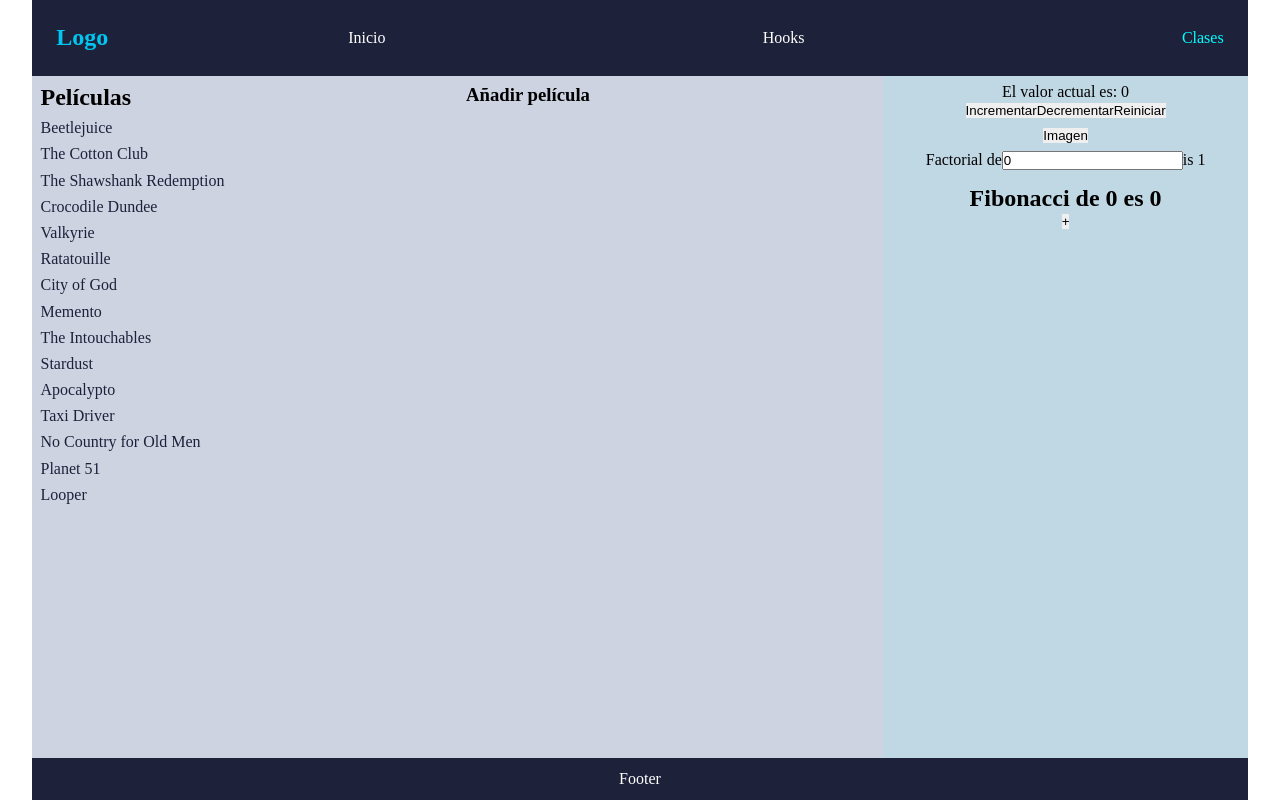
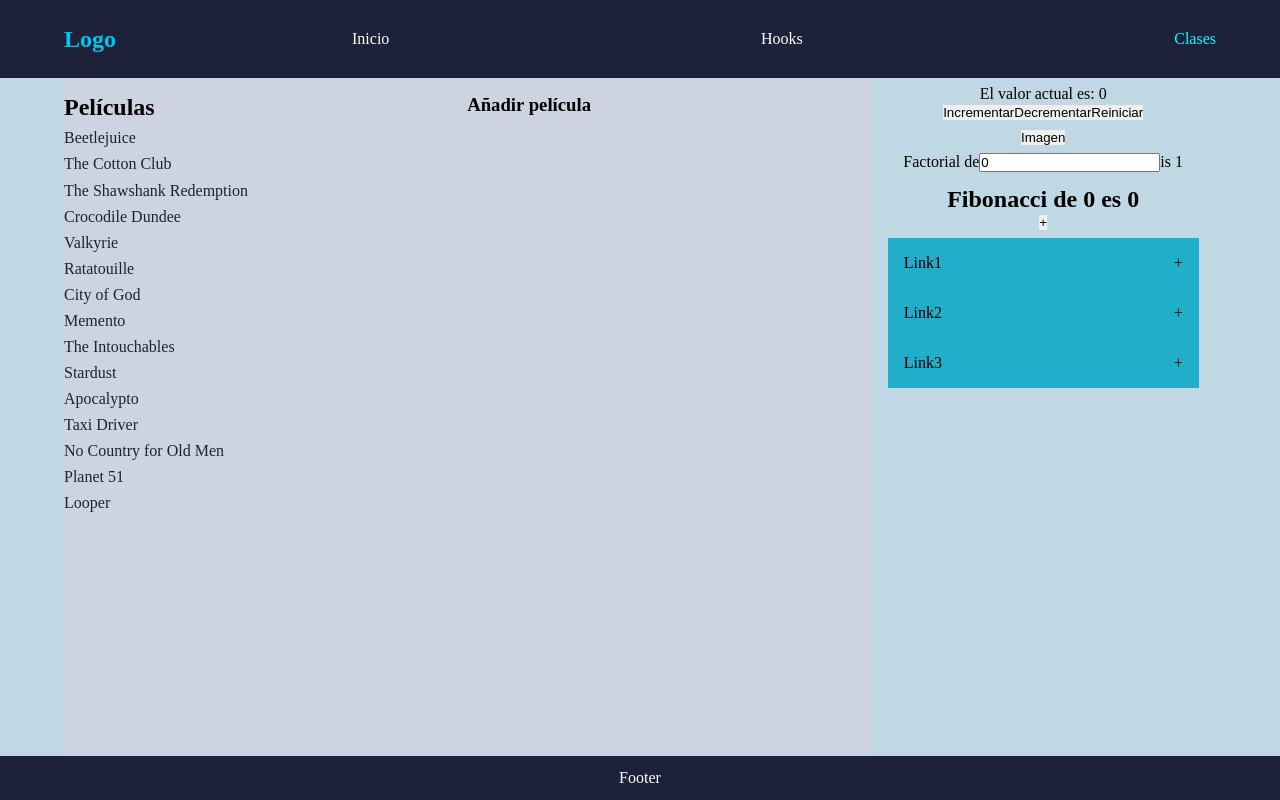
Before and after one commit to santi-gp/react-project, a React (Create React App) app: page /clases in a window 1280 px wide. Built offline with nearby package versions, Linux system fonts and the light colour scheme.

Commit message:
update layout

```diff
--- a/src/App.css
+++ b/src/App.css
@@ -8,12 +8,11 @@
   display: flex;
   flex-direction: column;
   margin: 0 auto;
-  width: 95%;
-  max-width: 1400px;
+  width: 100%;
   min-height: 100vh;
 }
 
-li{
+li {
   list-style-type: none;
 }
 
@@ -24,18 +23,53 @@ a {
 
 header,
 footer {
-  flex-shrink: 0;
+  flex: 0 0 auto;
   background-color: #1d213a;
+}
+
+.header_main {
+  margin: 0 5%;
+  padding: 2% 0;
+  display: flex;
+  justify-content: space-between;
+  align-items: center;
+}
+
+header .logo {
+  flex: 1;
+  color: #00c7f1;
+}
+
+header nav {
+  flex: 3;
+}
+
+nav ul {
+  display: flex;
+  justify-content: space-between;
+  align-items: center;
+  list-style: none;
 }
 
 header a {
   color: #fff;
 }
 
+.mburger {
+  display: none;
+}
+
 main {
   display: flex;
+  flex-direction: column;
   flex: 1 1 auto;
   background-color: #c0d7e4;
+}
+
+.main_content {
+  display: flex;
+  flex: 1 1 auto;
+  margin: 0 5%;
 }
 
 section {
@@ -44,7 +78,7 @@ section {
 }
 
 article {
-  margin: 2%;
+  margin: 2% 0;
 }
 
 aside {
@@ -62,37 +96,8 @@ footer p {
   color: #fff;
 }
 
-header {
-  padding: 2% 0;
-  display: flex;
-  justify-content: space-between;
-  align-items: center;
-}
-
-header .logo {
-  flex: 1;
-  color: #00c7f1;
-  margin-left: 2%;
-}
-
-header nav {
-  flex: 3;
-  margin-right: 2%;
-}
-
-nav ul {
-  display: flex;
-  justify-content: space-between;
-  align-items: center;
-  list-style: none;
-}
-
 button {
   border: none;
-}
-
-.mburger {
-  display: none;
 }
 
 @media only screen and (min-width: 320px) and (max-width: 768px) {
@@ -106,9 +111,20 @@ button {
     width: 100%;
   }
 
-  main {
-    display: flex;
-    flex-direction: column;
+  .header_main {
+    margin: 0 2%;
+  }
+
+  nav {
+    position: fixed;
+    top: 0;
+    left: -100%;
+    width: 66.67%;
+    transition: all 0.5s ease;
+  }
+
+  nav.open {
+    left: 0;
   }
 
   ul {
@@ -123,7 +139,6 @@ button {
 
   .mburger {
     display: block;
-    margin-right: 2%;
   }
 
   .mburger:hover {
@@ -139,27 +154,22 @@ button {
     transition: all 0.5s ease;
   }
 
-  nav {
-    position: fixed;
-    top: 0;
-    left: -100%;
-    width: 66.67%;
-    transition: all 0.5s ease;
-  }
-  nav.open{
-    left: 0;
-  }
-
   .mburger-1 {
     transform: translate(0, 10px) rotate(45deg);
   }
 
-  .mburger-2{
+  .mburger-2 {
     opacity: 0;
   }
 
-  .mburger-3{
+  .mburger-3 {
     transform: translate(0, -10px) rotate(-45deg);
   }
 
+  .main_content {
+    display: flex;
+    flex-direction: column;
+    margin: 0 2%;
+  }
+
 }
--- a/src/Layout.js
+++ b/src/Layout.js
@@ -6,11 +6,13 @@ import Header from './components/header/Header';
 function Layout() {
   return (
     <div className="App">
-      <Header/>
+      <Header />
       <main>
-          <Outlet/>
+        <div className='main_content'>
+          <Outlet />
+        </div>
       </main>
-      <Footer/>
+      <Footer />
     </div>
   );
 }
--- a/src/components/content/Accordion.css
+++ b/src/components/content/Accordion.css
@@ -18,16 +18,39 @@
 .accordion-title,
 .accordion-content {
     padding: 1rem;
- }
+}
 
 .accordion-content {
     background-color: #39b9d2;
 }
 
-.accordion ul{
-  list-style: none;
+.accordion ul {
+    list-style: none;
 }
-.accordion a{
-  color: #1d213a;
-  padding: 2% 0;
+
+.accordion a {
+    color: #1d213a;
+    padding: 2% 0;
 }
+
+.accordion_item {
+    margin: 0 auto;
+    width: 90%;
+}
+
+.accordion_item.active {
+    margin: 0 auto;
+    width: 90%;
+    background-color: #8fd9e1;
+}
+
+.content_wrapper {
+    height: 0;
+    overflow: hidden;
+    transition: all 0.5s ease;
+}
+
+.content_wrapper.open {
+    padding: 1em 0;
+    height: auto;
+}
--- /dev/null
+++ b/src/components/content/AccordionItem.js
@@ -0,0 +1,21 @@
+import React from 'react'
+import './Accordion.css';
+
+function AccordionItem({ item, onToggle, active }) {
+  const { header, content } = item;
+  return (
+    <>
+      <div className={`accordion_item ${active ? "active" : ""}`}>
+        <div className='accordion-title' onClick={onToggle}>
+          <div>{header}</div>
+          <div>{active ? '-' : '+'}</div>
+        </div>
+        <div className={`content_wrapper ${active ? "open" : ""}`}>
+          {content}
+        </div>
+      </div>
+    </>
+  )
+}
+
+export default AccordionItem
--- /dev/null
+++ b/src/components/content/AccordionMenu.js
@@ -0,0 +1,41 @@
+import React, { useState } from 'react'
+import AccordionItem from './AccordionItem'
+const dataMenu = [
+    {
+        header: 'Link1',
+        content: 'This is Lin1'
+    },
+    {
+        header: 'Link2',
+        content: 'This is Lin2'
+    },
+    {
+        header: 'Link3',
+        content: 'This is Lin3'
+    }
+]
+function AccordionMenu() {
+    const [click, setClick] = useState('0');
+    const handleToggle = (index) => {
+        if (click === index) {
+            return setClick('0')
+        }
+        setClick(index);
+    }
+    return (
+        <>
+            {dataMenu.map((item, index) =>
+            (
+                <AccordionItem
+                    key={index}
+                    item={item}
+                    onToggle={() => handleToggle(index)}
+                    active={click === index}
+                />
+            )
+            )}
+        </>
+    )
+}
+
+export default AccordionMenu
--- a/src/components/header/Header.js
+++ b/src/components/header/Header.js
@@ -1,5 +1,6 @@
 import React, { useState } from 'react'
 import { NavLink } from 'react-router-dom'
+import '/home/fabio/Documentos/React/react-project/src/App.css';
 //import Burger from './Burger'
 function Header() {
     const [displayNav, setDisplayNav] = useState(false);
@@ -7,6 +8,7 @@ function Header() {
     const closeNav = () => setDisplayNav(false);
     return (
         <header>
+            <div className='header_main'>
                 <div className="logo">
                     <h2>Logo</h2>
                 </div>
@@ -55,6 +57,7 @@ function Header() {
                         </li>
                     </ul>
                 </nav>
+            </div>
         </header>
     )
 }
--- a/src/pages/Clases.js
+++ b/src/pages/Clases.js
@@ -5,23 +5,25 @@ import Counter from '../components/content/Counter'
 import Toggle from '../components/content/Toggle'
 import Factorial from '../components/content/Factorial'
 import Fibonacci from '../components/content/Fibonacci'
+import AccordionMenu from '../components/content/AccordionMenu';
 
 function Clases() {
   const users = getAllUsers();
   const styleGrid = {
     display: 'grid',
-    gridTemplateColumns:'1fr 1fr',
-    styleLi:{
-      marginTop:'2%'
+    gridTemplateColumns: '1fr 1fr',
+    styleLi: {
+      marginTop: '2%'
     },
-    styleA:{
-      color:'#1d213a'
+    styleA: {
+      color: '#1d213a'
     }
   };
   return (
     <>
-      <section style={styleGrid}>
-        <article>
+      <section>
+        <article style={styleGrid}>
+          <div>
             <h2>Películas</h2>
             <ul>
               {users.map((user) => (
@@ -31,10 +33,11 @@ function Clases() {
                 </li>
               ))}
             </ul>
-        </article>
-        <article>
+          </div>
+          <div>
             <h3>Añadir película</h3>
             <Outlet />
+          </div>
         </article>
       </section>
       <aside>
@@ -50,6 +53,9 @@ function Clases() {
         <div>
           <Fibonacci />
         </div>
+        <div>
+          <AccordionMenu />
+        </div>
       </aside>
     </>
 
```
Also changed, not shown: src/components/content/Accordion.js (+4 -4 lines). Lines whose indentation alone changed are shown as unchanged.
